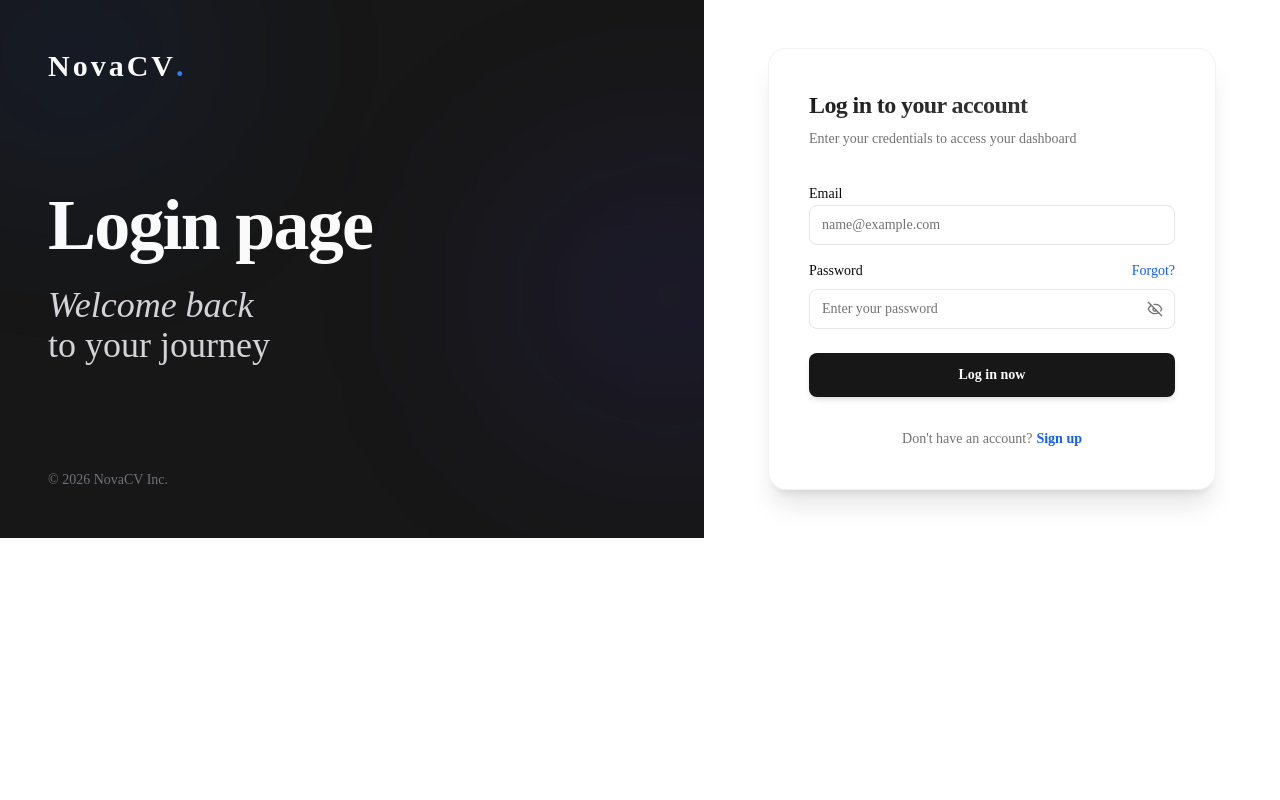
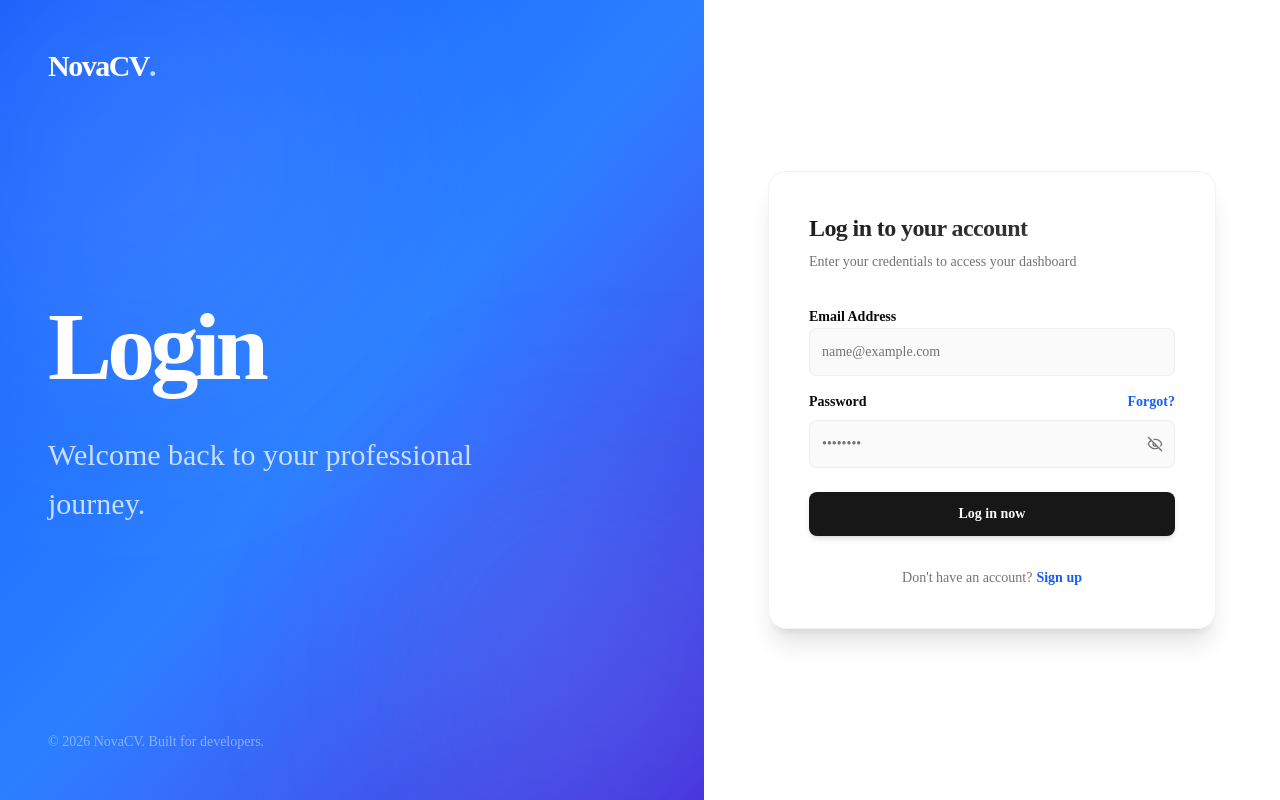
Before and after one commit to asifrazadev/NovaCV, a Next.js app: page /login in a window 1280 px wide. Built offline with nearby package versions, Linux system fonts and the light colour scheme.

Commit message:
fix login ui

```diff
--- a/src/app/(auth)/login/page.tsx
+++ b/src/app/(auth)/login/page.tsx
@@ -10,31 +10,31 @@ export default async function LoginPage(props: { searchParams: Promise<{ message
   const searchParams = await props.searchParams
 
   return (
-    <div className="flex min-h-[dvh] bg-background">
+    <div className="flex min-h-[100dvh] bg-background">
       {/* ── Left branding panel ── */}
-      <div className="hidden lg:flex w-[55%] bg-primary flex-col justify-between p-12 text-primary-foreground relative overflow-hidden">
-        <div className="relative z-10 flex items-center font-bold text-3xl tracking-widest">
-          NovaCV<span className="text-blue-500">.</span>
+      <div className="hidden lg:flex w-[55%] bg-blue-600 dark:bg-blue-700 flex-col justify-between p-12 text-white relative overflow-hidden">
+        <div className="absolute inset-0 bg-gradient-to-br from-blue-600 via-blue-500 to-indigo-700 -z-0" />
+
+        <div className="relative z-10 flex items-center font-bold text-3xl tracking-tighter">
+          NovaCV<span className="text-blue-200">.</span>
         </div>
 
         <div className="relative z-10 space-y-6 max-w-lg">
-          <h1 className="text-7xl font-bold tracking-tight">
-            Login page
+          <h1 className="text-8xl font-black tracking-tighter leading-tight">
+            Login
           </h1>
-          <p className="text-4xl text-zinc-300 font-light italic">
-            Welcome back
-            <br />
-            <span className="not-italic font-normal">to your journey</span>
+          <p className="text-3xl text-blue-100 font-medium leading-relaxed opacity-90">
+            Welcome back to your professional journey.
           </p>
         </div>
 
-        <div className="relative z-10 text-sm text-zinc-500">
-          © {new Date().getFullYear()} NovaCV Inc.
+        <div className="relative z-10 text-sm text-blue-200/60 font-medium">
+          © {new Date().getFullYear()} NovaCV. Built for developers.
         </div>
 
-        {/* Decorative elements for the dark background */}
-        <div className="absolute top-[-10%] left-[-10%] w-[40%] h-[40%] rounded-full bg-blue-600/10 blur-[100px]" />
-        <div className="absolute bottom-[20%] right-[-20%] w-[50%] h-[50%] rounded-full bg-indigo-600/10 blur-[100px]" />
+        {/* Decorative elements */}
+        <div className="absolute top-[-10%] left-[-10%] w-[60%] h-[60%] rounded-full bg-white/10 blur-[120px] animate-pulse" />
+        <div className="absolute bottom-[-10%] right-[-10%] w-[50%] h-[50%] rounded-full bg-indigo-400/20 blur-[100px]" />
       </div>
 
       {/* ── Right form pane ── */}
@@ -52,7 +52,7 @@ export default async function LoginPage(props: { searchParams: Promise<{ message
           <form action={login} className="space-y-6">
             <div className="space-y-4">
               <div className="space-y-2">
-                <Label htmlFor="login-email" className="text-sm font-medium">Email</Label>
+                <Label htmlFor="login-email" className="text-sm font-bold text-foreground">Email Address</Label>
                 <Input
                   id="login-email"
                   name="email"
@@ -60,22 +60,24 @@ export default async function LoginPage(props: { searchParams: Promise<{ message
                   placeholder="name@example.com"
                   required
                   autoComplete="email"
+                  className="h-12 bg-muted/50 border-border/50 focus:bg-background transition-all"
                 />
               </div>
 
               <div className="space-y-2">
                 <div className="flex items-center justify-between">
-                  <Label htmlFor="login-password" className="text-sm font-medium">Password</Label>
-                  <Link href="#" className="text-sm font-medium text-blue-600 hover:text-blue-500">
+                  <Label htmlFor="login-password" className="text-sm font-bold text-foreground">Password</Label>
+                  <Link href="#" className="text-sm font-bold text-blue-600 hover:text-blue-500">
                     Forgot?
                   </Link>
                 </div>
                 <PasswordInput
                   id="login-password"
                   name="password"
-                  placeholder="Enter your password"
+                  placeholder="••••••••"
                   required
                   autoComplete="current-password"
+                  className="h-12 bg-muted/50 border-border/50 focus:bg-background transition-all"
                 />
               </div>
             </div>
@@ -89,7 +91,7 @@ export default async function LoginPage(props: { searchParams: Promise<{ message
             )}
           </form>
 
-{/*           <form action={signInWithProvider} className="space-y-4">
+          {/*           <form action={signInWithProvider} className="space-y-4">
             <Button type="submit" name="provider" value="google" variant="outline" className="w-full bg-blue-50/50 hover:bg-blue-50 text-blue-900 border-blue-100 font-semibold h-10 dark:bg-blue-950/20 dark:text-blue-100 dark:border-blue-900">
               <svg className="w-5 h-5 mr-2" viewBox="0 0 24 24">
                 <path fill="#4285F4" d="M22.56 12.25c0-.78-.07-1.53-.2-2.25H12v4.26h5.92c-.26 1.37-1.04 2.53-2.21 3.31v2.77h3.57c2.08-1.92 3.28-4.74 3.28-8.09z" />
--- a/src/app/(auth)/register/page.tsx
+++ b/src/app/(auth)/register/page.tsx
@@ -12,29 +12,29 @@ export default async function RegisterPage(props: { searchParams: Promise<{ mess
   return (
     <div className="flex h-dvh bg-background">
       {/* ── Left branding panel ── */}
-      <div className="hidden lg:flex w-[55%] bg-primary flex-col justify-between p-12 text-primary-foreground relative overflow-hidden">
-        <div className="relative z-10 flex items-center font-bold text-3xl tracking-widest">
-          NovaCV<span className="text-blue-500">.</span>
+      <div className="hidden lg:flex w-[55%] bg-blue-600 dark:bg-blue-700 flex-col justify-between p-12 text-white relative overflow-hidden">
+        <div className="absolute inset-0 bg-gradient-to-br from-indigo-700 via-blue-600 to-blue-500 -z-0" />
+
+        <div className="relative z-10 flex items-center font-bold text-3xl tracking-tighter">
+          NovaCV<span className="text-blue-200">.</span>
         </div>
 
         <div className="relative z-10 space-y-6 max-w-lg">
-          <h1 className="text-7xl font-bold tracking-tight">
-            Register page
+          <h1 className="text-8xl font-black tracking-tighter leading-tight">
+            Join Us
           </h1>
-          <p className="text-4xl text-zinc-300 font-light italic">
-            Start your journey
-            <br />
-            <span className="not-italic font-normal">now with us</span>
+          <p className="text-3xl text-blue-100 font-medium leading-relaxed opacity-90">
+            Start your journey towards the perfect career.
           </p>
         </div>
 
-        <div className="relative z-10 text-sm text-zinc-500">
-          © {new Date().getFullYear()} NovaCV Inc.
+        <div className="relative z-10 text-sm text-blue-200/60 font-medium">
+          © {new Date().getFullYear()} NovaCV. Built for developers.
         </div>
 
-        {/* Decorative elements for the dark background */}
-        <div className="absolute top-[-10%] left-[-10%] w-[40%] h-[40%] rounded-full bg-blue-600/10 blur-[100px]" />
-        <div className="absolute bottom-[20%] right-[-20%] w-[50%] h-[50%] rounded-full bg-indigo-600/10 blur-[100px]" />
+        {/* Decorative elements */}
+        <div className="absolute top-[-10%] left-[-10%] w-[60%] h-[60%] rounded-full bg-white/10 blur-[120px] animate-pulse" />
+        <div className="absolute bottom-[-10%] right-[-10%] w-[50%] h-[50%] rounded-full bg-blue-400/20 blur-[100px]" />
       </div>
 
       {/* ── Right form pane ── */}
@@ -52,7 +52,7 @@ export default async function RegisterPage(props: { searchParams: Promise<{ mess
           <form action={signup} className="space-y-6 relative ">
             <div className="space-y-4">
               <div className="space-y-2">
-                <Label htmlFor="reg-name" className="text-sm font-medium">Full Name</Label>
+                <Label htmlFor="reg-name" className="text-sm font-bold text-foreground">Full Name</Label>
                 <Input
                   id="reg-name"
                   name="full_name"
@@ -60,11 +60,12 @@ export default async function RegisterPage(props: { searchParams: Promise<{ mess
                   placeholder="John Doe"
                   required
                   autoComplete="name"
+                  className="h-12 bg-muted/50 border-border/50 focus:bg-background transition-all"
                 />
               </div>
 
               <div className="space-y-2">
-                <Label htmlFor="reg-email" className="text-sm font-medium">Email</Label>
+                <Label htmlFor="reg-email" className="text-sm font-bold text-foreground">Email Address</Label>
                 <Input
                   id="reg-email"
                   name="email"
@@ -72,18 +73,20 @@ export default async function RegisterPage(props: { searchParams: Promise<{ mess
                   placeholder="name@example.com"
                   required
                   autoComplete="email"
+                  className="h-12 bg-muted/50 border-border/50 focus:bg-background transition-all"
                 />
               </div>
 
               <div className="space-y-2">
-                <Label htmlFor="reg-password" className="text-sm font-medium">Password</Label>
+                <Label htmlFor="reg-password" className="text-sm font-bold text-foreground">Password</Label>
                 <PasswordInput
                   id="reg-password"
                   name="password"
-                  placeholder="Enter your password"
+                  placeholder="••••••••"
                   required
                   minLength={6}
                   autoComplete="new-password"
+                  className="h-12 bg-muted/50 border-border/50 focus:bg-background transition-all"
                 />
               </div>
             </div>
```
